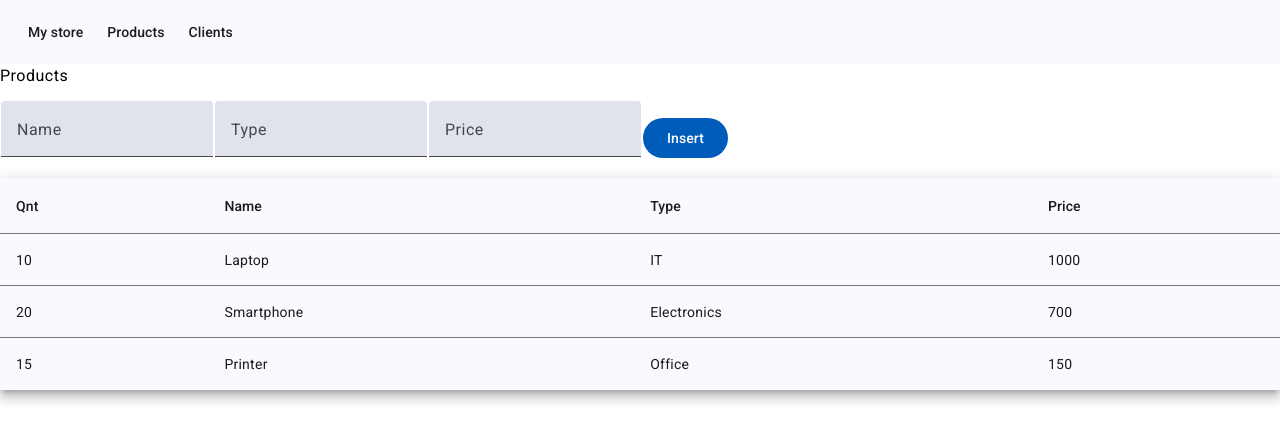
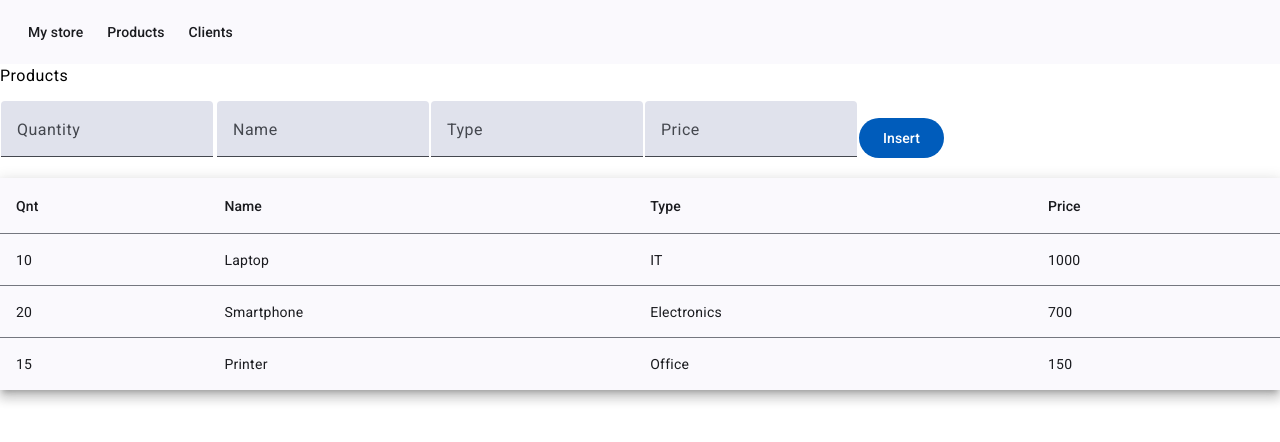
Before and after one commit to eduardodecarvalho/mystore-client, an Angular app: page /products in a window 1280 px wide. Shown: the top 442 px of the page. Built offline with nearby package versions, Linux system fonts and the light colour scheme; data requests are answered from the project's data file.

Commit message:
add quantity to the input form

```diff
--- a/src/app/product/product.component.html
+++ b/src/app/product/product.component.html
@@ -1,6 +1,12 @@
 <p>Products</p>
 
 <form [formGroup]="form" class="product-form">
+  <td>
+    <mat-form-field>
+      <mat-label>Quantity</mat-label>
+      <input matInput formControlName="quantity" type="number" placeholder="Quantity">
+    </mat-form-field>
+  <td>
   <td>
     <mat-form-field>
       <mat-label>Name</mat-label>
--- a/src/app/product/product.component.ts
+++ b/src/app/product/product.component.ts
@@ -26,7 +26,8 @@ export class ProductComponent implements OnInit {
   form: FormGroup = new FormGroup({
     name: new FormControl(''),
     type: new FormControl(''),
-    price: new FormControl('')
+    price: new FormControl(''),
+    quantity: new FormControl('')
 
   })
   productList$!: Observable<Product[]>
```
